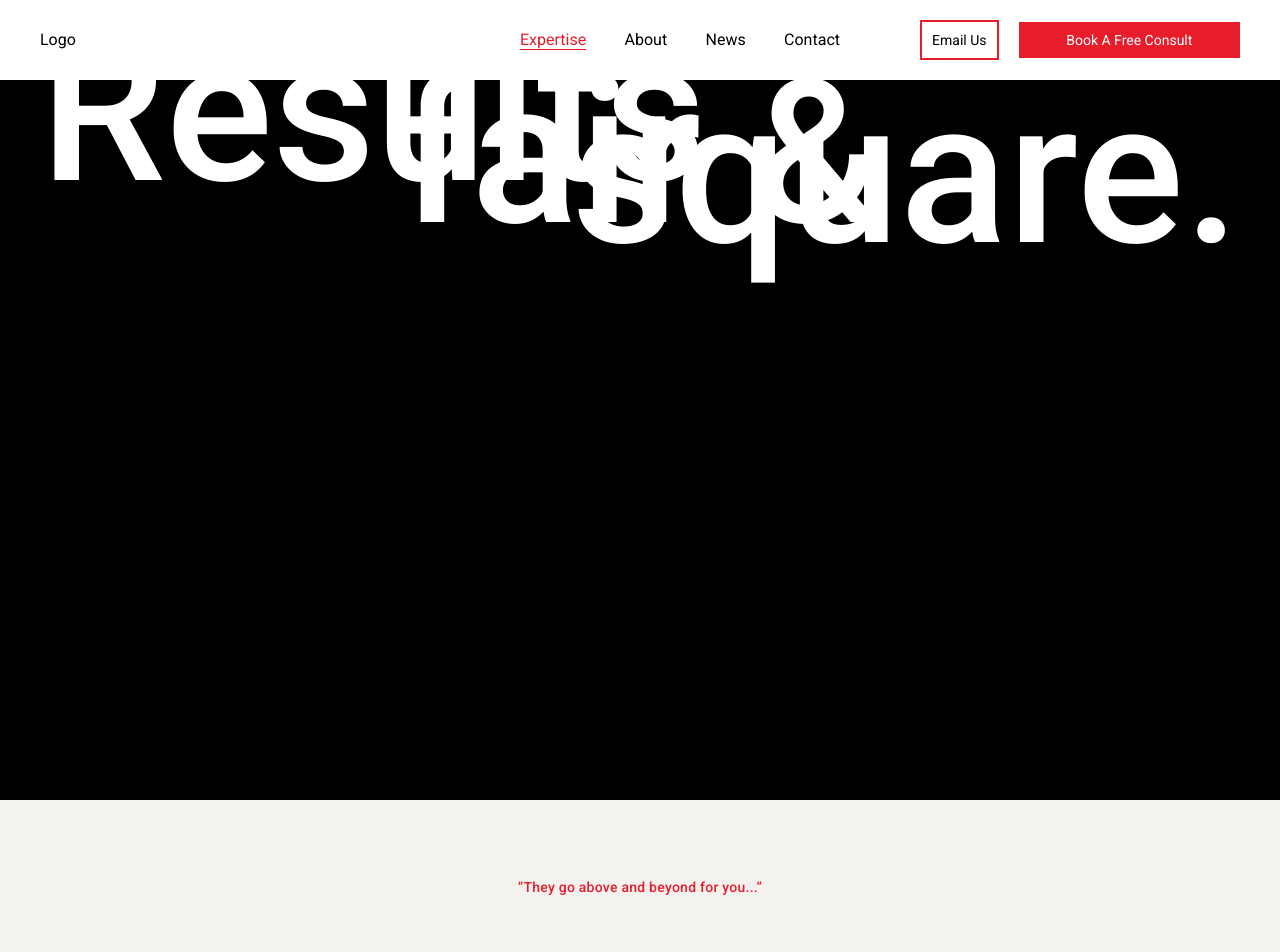
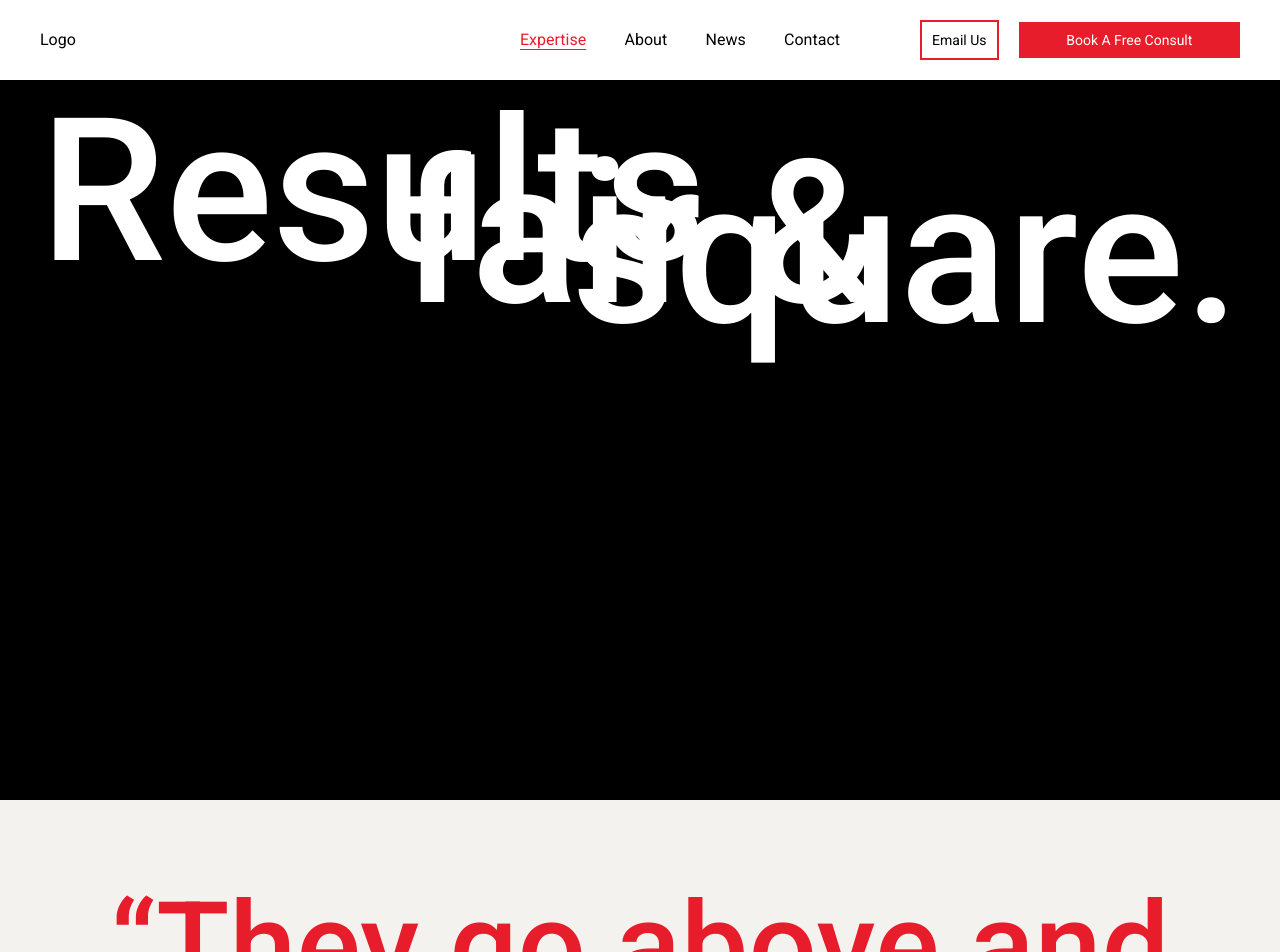
Before and after one commit to DevOluwatoyin/commercial-website, a React (Vite) app: page / in a window 1280 px wide. Shown: the top 952 px of the page. Built offline with nearby package versions, Linux system fonts and the light colour scheme.

Commit message:
Remove some design bugs

```diff
--- a/src/components/Newsletter.jsx
+++ b/src/components/Newsletter.jsx
@@ -13,7 +13,7 @@ const NewsLetter = () => {
             placeholder="Email"
             className="w-4/5 px-6 py-2 placeholder:text-primary-dark"
           />
-          <ButtonLg text="submit" customStyle="w-[150px]" />
+          <ButtonLg text="submit" customStyle="w-[120px]" />
         </div>
       </div>
     </section>
--- a/src/pages/home.jsx
+++ b/src/pages/home.jsx
@@ -7,7 +7,7 @@ const Home = () => {
   return (
     <Fragment>
       <section className="bg-black-700 h-screen">
-        <div className="flex flex-col pt-20 px-10">
+        <div className="flex flex-col py-40 px-10 justify-between">
           <Typography
             variant="display-l"
             fontWeight="medium"
@@ -24,7 +24,7 @@ const Home = () => {
         </div>
       </section>
       <section className="bg-red-100 flex items-center justify-center py-20">
-        <Typography customClassName="mx-auto max-w-6xl text-center text-[120px] leading-[1.1]">
+        <Typography customClassName="mx-auto max-w-6xl text-center !text-[120px] !leading-[1.1]">
           <q>They go above and beyond for you...</q>
         </Typography>
       </section>
```
